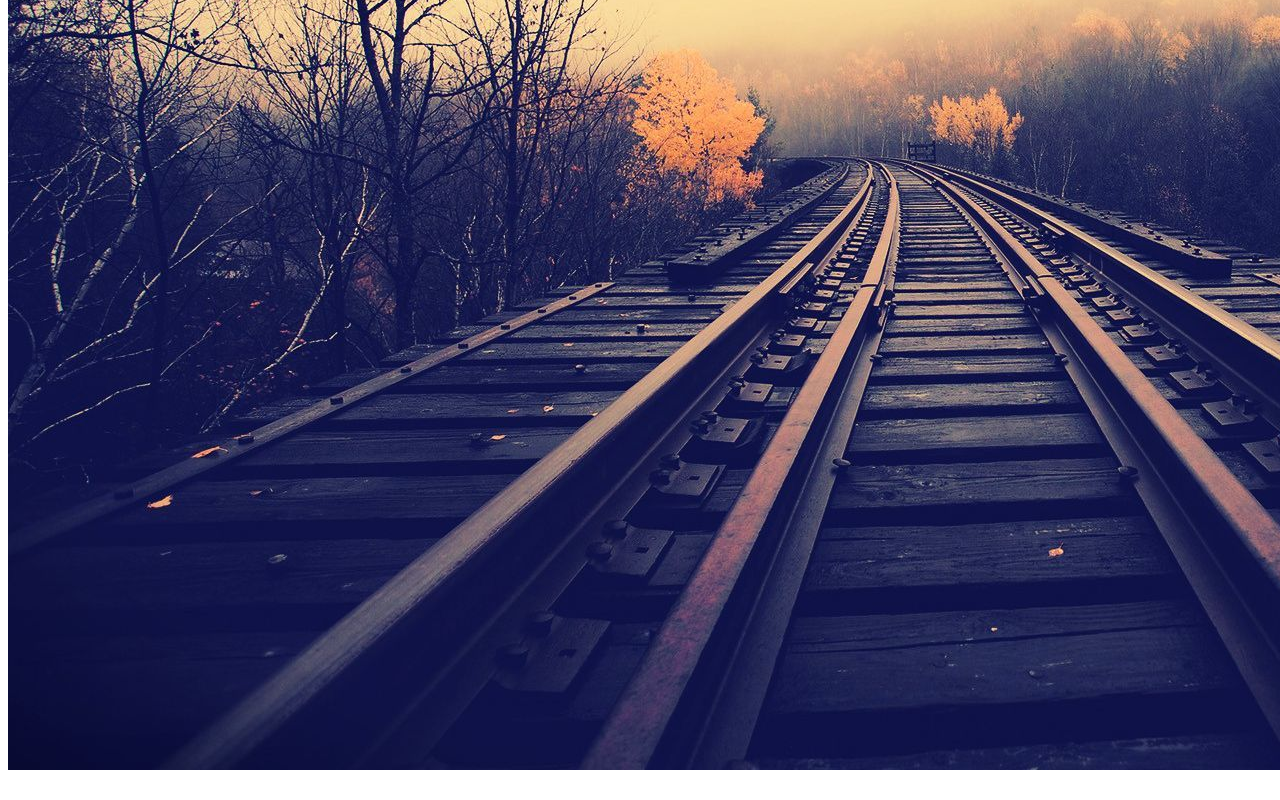
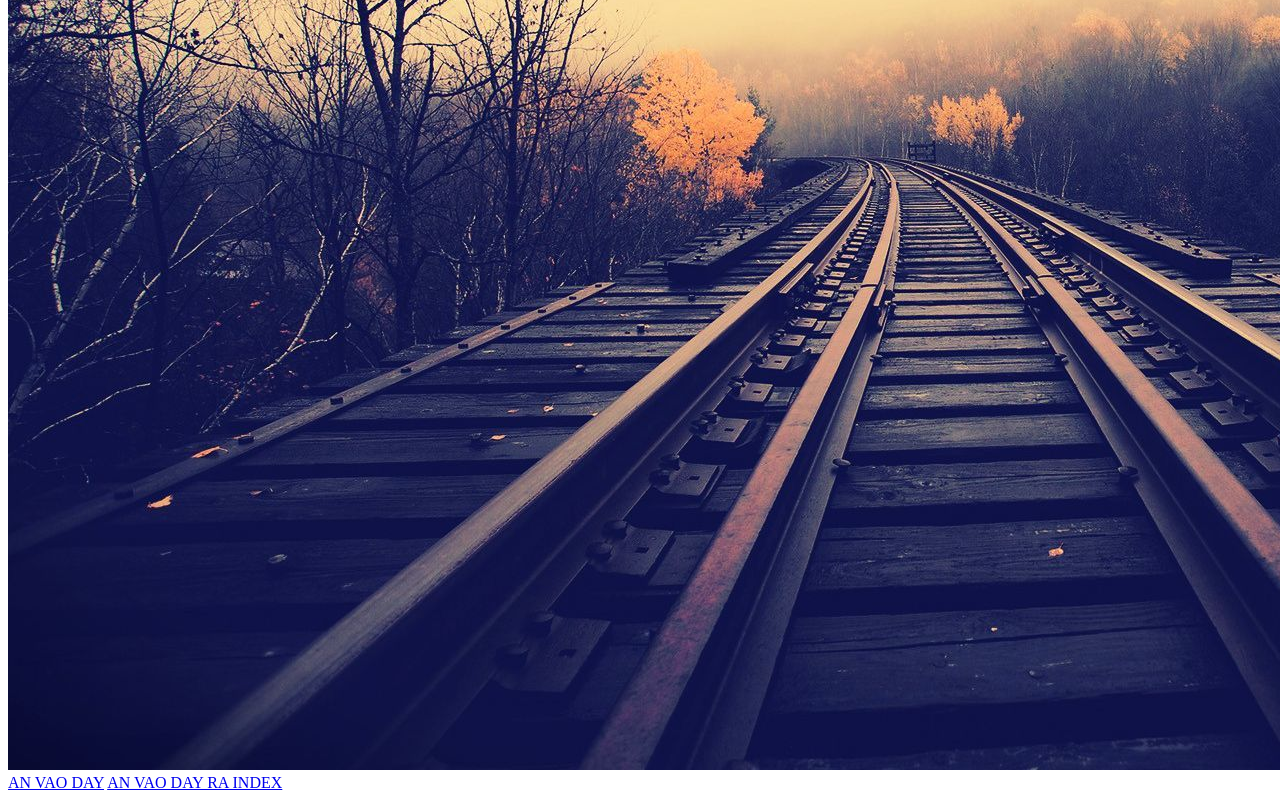
Before and after one commit to huongtrandev/buoi4demo, a plain HTML site: page index2 .html in a window 1280 px wide. Shown: the part 622-1422 px from the top of the page. Drawn offline with Linux system fonts and the light colour scheme.

Commit message:
link sang trang khac

```diff
--- a/index2 .html
+++ b/index2 .html
@@ -10,6 +10,7 @@
     <img src="https://www.vietnambooking.com/wp-content/uploads/2020/12/kinh-nghiem-di-da-lat-thang-12-1.jpg"
     alt="anh da lat">
     <img src="1.jpg" alt="">
-    <a href="https://www.youtube.com/"></a>
+    <a href="https://www.youtube.com/">AN VAO DAY</a>
+    <a href="index.html">AN VAO DAY RA INDEX</a>
 </body>
 </html>
```
